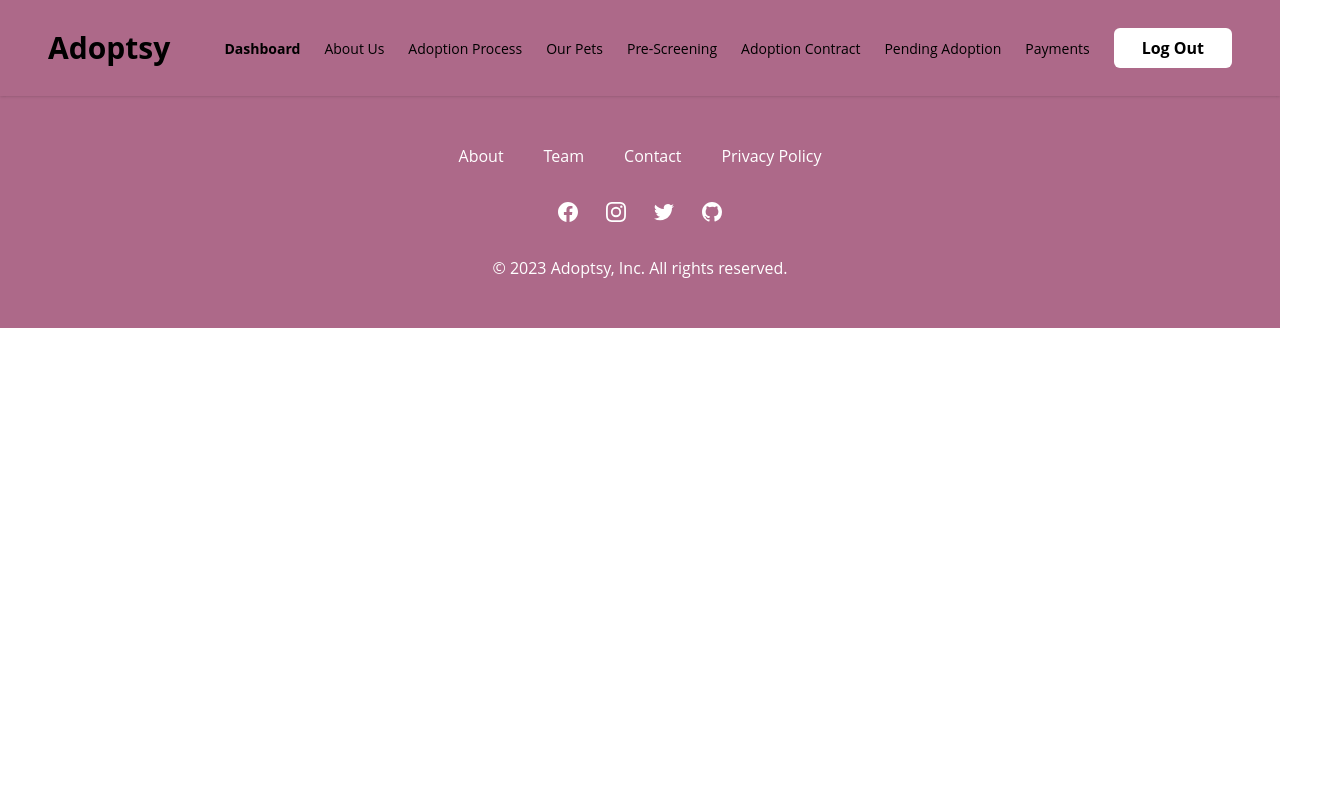
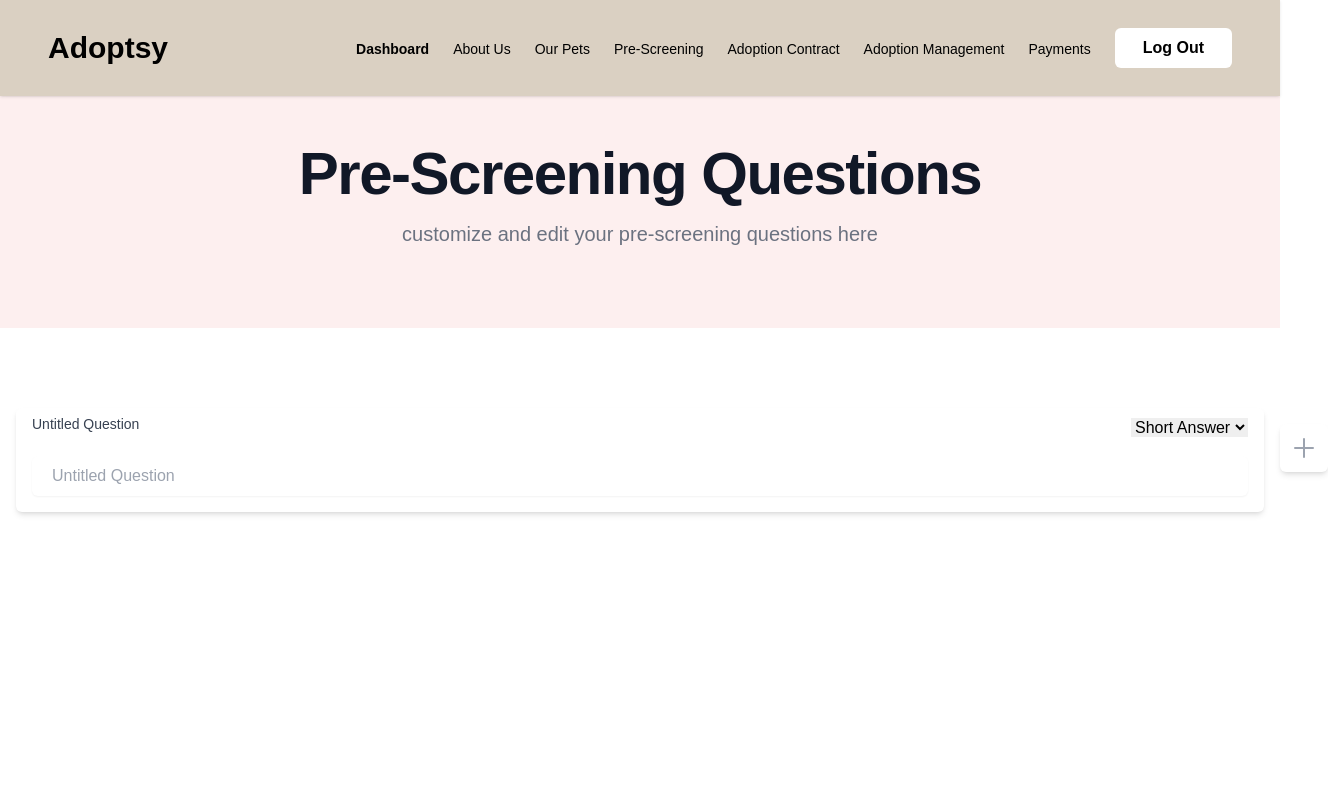
Before and after one commit to noviaantony/adoptimize, a React (Create React App) app in the folder client/: page /Prescreening in a window 1280 px wide. Shown: the top 800 px of the page, 1328 px wide, since content can reach past the window. Built offline with nearby package versions, Linux system fonts and the light colour scheme.

Commit message:
feat: Create prescreening questionnaire builder

```diff
--- a/client/src/App.js
+++ b/client/src/App.js
@@ -7,6 +7,8 @@ import Footer from "./components/footer/Footer";
 
 import Home from "./screens/Home";
 import MyPets from "./screens/MyPets";
+import Prescreening from './screens/Prescreening';
+import AdoptionContract from './screens/AdoptionContract';
 
 
 
@@ -18,6 +20,8 @@ function App() {
       <Routes>
         <Route path="/" element={<Home />} />
         <Route path="/OurPets" element={<MyPets />} />
+        <Route path="/Prescreening" element={<Prescreening />} />
+        <Route path="/AdoptionContract" element={<AdoptionContract />} />
       </Routes>
       <Footer/>
     </div>
--- a/client/src/components/footer/Footer.jsx
+++ b/client/src/components/footer/Footer.jsx
@@ -3,7 +3,7 @@ import React from 'react'
 const Footer = () => {
   return (
     <>
-      <footer className="bg-[#AD6989] font-default static bottom-0">
+      <footer className="bg-[#CDBBA7] font-nunito static bottom-0">
         <div class="max-w-screen-xl px-4 py-12 mx-auto space-y-8 overflow-hidden sm:px-6 lg:px-8">
           <nav class="flex flex-wrap justify-center -mx-5 -my-2">
             <div class="px-5 py-2">
--- a/client/src/components/misc/Header.jsx
+++ b/client/src/components/misc/Header.jsx
@@ -2,12 +2,12 @@ import React from 'react'
 
 const Header = ({Title, Description}) => {
   return (
-    <section class="bg-[#FEE2B3] dark:bg-gray-900">
+    <section class="bg-[#FDEFEF] dark:bg-gray-900">
       <div class="py-8 px-4 mx-auto max-w-screen-xl text-center lg:py-12 lg:px-12">
-        <h1 class="mb-4 text-4xl font-extrabold tracking-tight leading-none text-gray-900 md:text-5xl lg:text-6xl dark:text-white">
+        <h1 class="mb-4 text-4xl font-extrabold tracking-tight leading-none text-gray-900 md:text-5xl lg:text-6xl dark:text-white font-nunito">
           {Title}
         </h1>
-        <p class="mb-8 text-lg font-normal text-gray-500 lg:text-xl sm:px-16 xl:px-48 dark:text-gray-400">
+        <p class="mb-8 text-lg font-normal text-gray-500 lg:text-xl sm:px-16 xl:px-48 dark:text-gray-400 font-nunito">
           {Description}
         </p>
       </div>
--- a/client/src/components/navigation/Navbar.jsx
+++ b/client/src/components/navigation/Navbar.jsx
@@ -14,12 +14,12 @@ const AuthNavbar = () => {
   // };
 
   return (
-    <nav className="shadow bg-[#AD6989] px-2 sm:px-4 py-2.5 w-full z-20 sticky top-0 left-0 font-default">
+    <nav className="shadow bg-[#DAD0C2] px-2 sm:px-4 py-2.5 w-full z-20 sticky top-0 left-0 font-default">
       <div className="justify-between px-4 mx-auto lg:max-w-7xl md:items-center md:flex md:px-8">
         <div>
           <div className="flex items-center justify-between py-3 md:py-5 md:block">
             <Link
-              class="toggleColour text-black my-4 leading-tight no-underline hover:no-underline font-bold text-xl lg:text-3xl text-[#FFA299]"
+              class="toggleColour text-black my-4 leading-tight no-underline hover:no-underline font-bold text-xl lg:text-3xl text-black font-nunito"
               to=""
             >
               {/* <img src={require("./Logo.png")} width="90rem" alt="" /> */}
@@ -72,7 +72,7 @@ const AuthNavbar = () => {
             <ul className="items-center justify-center space-y-8 md:flex md:space-x-6 md:space-y-0">
               <div>
                 <Link
-                  className="text-black font-bold hover:font-bolder text-sm"
+                  className="text-black font-bold hover:font-bolder text-sm font-nunito"
                   to="/"
                 >
                   <a href="javascript:void(0)">Dashboard</a>
@@ -81,25 +81,25 @@ const AuthNavbar = () => {
 
               <div>
                 <Link
-                  className="text-black text-sm hover:font-bolder"
+                  className="text-black text-sm hover:font-bolder font-nunito"
                   to="/About Us"
                 >
                   <a href="javascript:void(0)">About Us</a>
                 </Link>
               </div>
 
-              <div>
+              {/* <div>
                 <Link
                   className="text-black text-sm hover:font-bolder"
                   to="/AdoptionProcess"
                 >
                   <a href="javascript:void(0)">Adoption Process</a>
                 </Link>
-              </div>
+              </div> */}
 
               <div>
                 <Link
-                  className="text-black text-sm hover:font-bolder"
+                  className="text-black text-sm hover:font-bolder font-nunito"
                   to="/OurPets"
                 >
                   <a href="javascript:void(0)">Our Pets</a>
@@ -107,31 +107,31 @@ const AuthNavbar = () => {
               </div>
               <div>
                 <Link
-                  className="text-black text-sm hover:font-bolder"
-                  to="/Donate"
+                  className="text-black text-sm hover:font-bolder font-nunito"
+                  to="/Prescreening"
                 >
                   <a href="javascript:void(0)">Pre-Screening</a>
                 </Link>
               </div>
               <div>
                 <Link
-                  className="text-black text-sm hover:font-bolder"
-                  to="/Donate"
+                  className="text-black text-sm hover:font-bolder font-nunito"
+                  to="/AdoptionContract"
                 >
                   <a href="javascript:void(0)">Adoption Contract</a>
                 </Link>
               </div>
               <div>
                 <Link
-                  className="text-black text-sm hover:font-bolder"
+                  className="text-black text-sm hover:font-bolder font-nunito"
                   to="/Donate"
                 >
-                  <a href="javascript:void(0)">Pending Adoption</a>
+                  <a href="javascript:void(0)">Adoption Management</a>
                 </Link>
               </div>
               <div>
                 <Link
-                  className="text-black text-sm hover:font-bolder"
+                  className="text-black text-sm hover:font-bolder font-nunito"
                   to="/Donate"
                 >
                   <a href="javascript:void(0)">Payments</a>
@@ -139,7 +139,7 @@ const AuthNavbar = () => {
               </div>
               <button
                 className="bg-primary-500 focus:bg-primary-700 focus:text-gray-200 focus:shadow-outline focus:outline-none transition duration-300
-                px-7 py-2 w-full bg-white text-center rounded-md block sm:w-auto font-bold hover:bg-gray-700 hover:text-white text-primary-700"
+                px-7 py-2 w-full bg-white text-center rounded-md block sm:w-auto font-bold hover:bg-gray-700 hover:text-white text-primary-700 font-nunito"
                 // onClick={logout}
                 type="button"
               >
--- /dev/null
+++ b/client/src/components/prescreening/Form.jsx
@@ -0,0 +1,132 @@
+import React, { useState } from 'react'
+import { IoAdd } from "react-icons/io5";
+const Form = () => {
+    const [formContent, setFormContent] = useState([{
+        id: 0,
+        name: "0",
+        label: "Untitled Question",
+        required: false,
+        question_type: "short_answer",
+        list: []
+    }]);
+    const [onEdit, setOnEdit] = useState(false);
+    const [textField, setTextField] = useState("");
+    const [editedField, setEditedField] = useState("");
+
+    const addQuestion = () => {
+        const field = {
+            "name": `question_${formContent.length}`,
+            "label": "Untitled question",
+            required: false,
+            "question_type": "short_answer", // "paragraph", "multichoice",
+            "list": []
+        }
+        setFormContent([...formContent, field]);
+    }
+
+    const editField = (fieldName, fieldLabel) => {
+        const formFields = [...formContent];
+        const fieldIndex = formFields.findIndex(f => f.name === fieldName);
+        if (fieldIndex > -1) {
+            formFields[fieldIndex].label = fieldLabel;
+            setFormContent(formFields);
+        }
+    }
+
+    const editFieldType = (fieldName, fieldLabel) => {
+        const formFields = [...formContent];
+        const fieldIndex = formFields.findIndex(f => f.name === fieldName);
+        if (fieldIndex > -1) {
+            formFields[fieldIndex].question_type = fieldLabel;
+            setFormContent(formFields);
+        }
+    }
+
+    const addFieldOption = (fieldName, option) => {
+        const formFields = [...formContent];
+        const fieldIndex = formFields.findIndex(f => f.name === fieldName);
+        if (fieldIndex > -1) {
+            if (option && option != "") {
+                formFields[fieldIndex].list.push(option);
+                setFormContent(formFields);
+                setTextField("");
+            }
+        }
+    }
+    return (
+        <div className='flex flex-col justify-between items-center px-4 h-screen w-full mt-20 font-nunito'>
+            {/* <div className='flex flex-col px-4 bg-white rounded-md justify-center item-start w-full shadow-sm border-indigo-800 border-t-8 space-y-2 h-24'>
+                <h1 className='text-3xl font-semibold'>Form Header</h1>
+                <p className='text-gray-500/80 capitalize'>Form Description</p>
+            </div> */}
+
+            <div className='relative flex flex-col w-full space-y-4'>
+                {formContent.map((field) => {
+                    return (
+                        <div key={field.id} className="rounded-md bg-white flex w-full shadow-md px-4">
+                            <div className='flex flex-col w-full'>
+                                <div className='flex justify-between items-center space-y-2'>
+                                    <div key={field.name} className="block text-sm font-medium text-gray-700 capitalize">
+                                        {
+                                            onEdit && (editedField === field.name) ?
+                                                <input type="text" value={field.label} onChange={(e) => editField(field.name, e.target.value)} onBlur={() => { setOnEdit(false); setEditedField("") }} />
+                                                :
+                                                <label onClick={() => { setOnEdit(true); setEditedField(field.name) }}>{field.label}</label>
+                                        }
+                                    </div>
+                                    <div>
+                                        <select onChange={(e) => editFieldType(field.name, e.target.value)}>
+                                            <option value="short_answer">Short Answer</option>
+                                            <option value="paragraph">Paragraph</option>
+                                            <option value="multichoice">Multichoice</option>
+                                        </select>
+                                    </div>
+                                </div>
+
+                                <div className='my-4 w-full'>
+                                    {
+                                        field.question_type == 'short_answer' && <input type="text" className="px-5 shadow-sm h-10 rounded-md block w-full" placeholder={field.label} />
+                                    }
+                                    {
+                                        field.question_type == 'paragraph' && <textarea rows={4} className="px-5 shadow-sm h-10 rounded-md block w-full" placeholder={field.label} />
+                                    }
+                                    {field.question_type == 'multichoice' &&
+                                        <div className='my-4 flex flex-col space-y-2'>
+                                            <select
+                                                className='px-5 shadow-sm h-10 rounded-md block w-full'>
+                                                {field.list.map((item) => <option key={item} value={item}>{item}</option>)}
+                                            </select>
+                                            <div className='flex space-between'>
+                                                <input type="text" onChange={(e) => setTextField(e.target.value)} value={textField} placeholder="Add an option" className='flex-1' />
+                                                <button className='bg-indigo-700 block hover:bg-indigo-900 text-white px-4' onClick={() => addFieldOption(field.name, textField)}>Add</button>
+                                            </div>
+                                        </div>
+                                    }
+                                </div>
+
+                            </div>
+
+
+                        </div>
+                    )
+                })}
+                <button
+                className="hover:bg-primary-500 focus:bg-primary-700 focus:text-gray-200 focus:shadow-outline focus:outline-none transition duration-300
+                px-7 py-2 w-full bg-white text-center rounded-md block sm:w-auto font-bold bg-gray-700 text-white hover:text-primary-700"
+                // onClick={logout}
+                type="button"
+              >
+                Save Questions
+              </button>
+                <div className='absolute top-0 -right-16 flex flex-col items-center bg-white p-2 rounded-md shadow-md'>
+                    <button onClick={() => addQuestion()}>
+                        <IoAdd className="w-8 h-8 text-gray-400 hover:text-indigo-500" />
+                    </button>
+                </div>
+            </div>
+
+        </div>
+    )
+}
+
+export default Form
--- /dev/null
+++ b/client/src/screens/AdoptionContract.jsx
@@ -0,0 +1,13 @@
+import React from 'react'
+import Header from '../components/misc/Header'
+
+const AdoptionContract = () => {
+  return (
+    <>
+      <Header Title = "Adoption Contract" Description = "edit and upload your adoption contract that adopters would need to sign prior to adoption!"/>
+
+    </>
+  )
+}
+
+export default AdoptionContract
--- a/client/src/screens/MyPets.jsx
+++ b/client/src/screens/MyPets.jsx
@@ -77,7 +77,7 @@ const MyPets = () => {
                                 <input
                                     type="search"
                                     id="default-search"
-                                    className="block p-4 pl-10 w-full text-sm text-gray-900 bg-gray-50 rounded-lg border  shadow-2xl"
+                                    className="block p-4 pl-10 w-full text-sm text-gray-900 bg-gray-50 rounded-lg border font-nunito"
                                     placeholder="Search for foods,snacks,etc"
                                     required=""
                                     onChange={(event) => {
@@ -85,7 +85,7 @@ const MyPets = () => {
                                     }}
                                 />
                                 <button
-                                    className="ml-4 inline-flex items-center py-2 px-3 text-xs font-xs text-center text-white bg-[#562349] rounded-lg  focus:outline-none transition duration-300 mr-3 font-semibold hover:bg-gray-700 hover:text-white" data-tooltip-target="tooltip-default"
+                                    className="ml-4 inline-flex items-center py-2 px-3 text-xs font-xs text-center text-white bg-[#CDBBA7] rounded-lg  focus:outline-none transition duration-300 mr-3 font-semibold hover:bg-gray-700 hover:text-white" data-tooltip-target="tooltip-default"
                                     type="button"
 
                                 >
--- a/client/src/screens/Prescreening.jsx
+++ b/client/src/screens/Prescreening.jsx
@@ -1,9 +1,12 @@
 import React from 'react'
+import Form from  '../components/prescreening/Form'
+import Header from '../components/misc/Header'
 
 const Prescreening = () => {
   return (
     <div>
-
+      <Header Title = "Pre-Screening Questions" Description="customize and edit your pre-screening questions here"/>
+      <Form  classname = "mt-20"/>
     </div>
   )
 }
--- a/client/tailwind.config.js
+++ b/client/tailwind.config.js
@@ -7,6 +7,7 @@ module.exports = {
 
       fontFamily: {
         default: ['Open Sans', 'sans-serif'],
+        nunito: ['Nunito', 'sans-serif']
       },
     },
   },
```
Also changed, not shown: client/src/components/mypets/PetCard2.jsx (+17 -1 lines), client/src/components/misc/ConfirmationModal.jsx (added).
